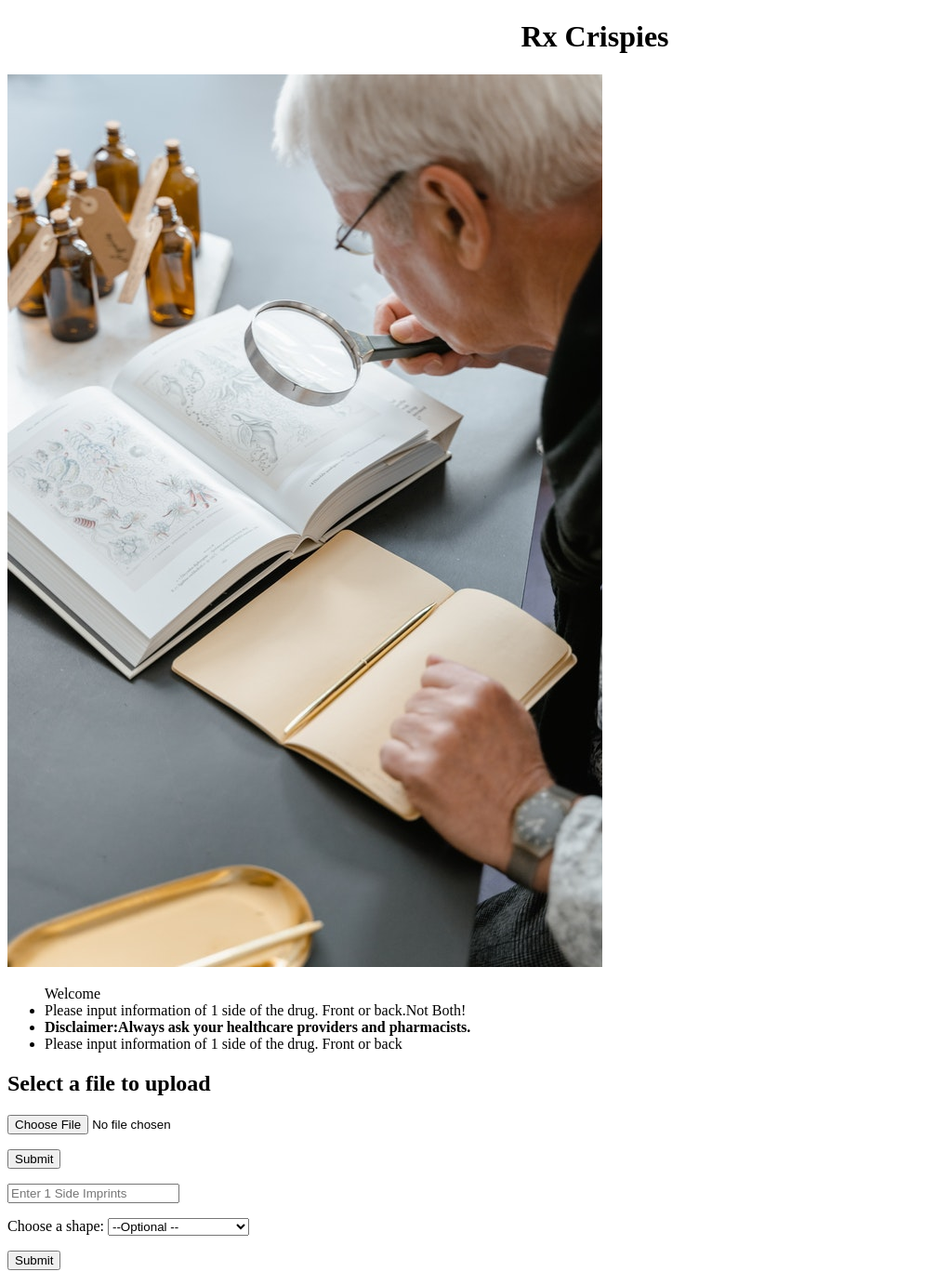
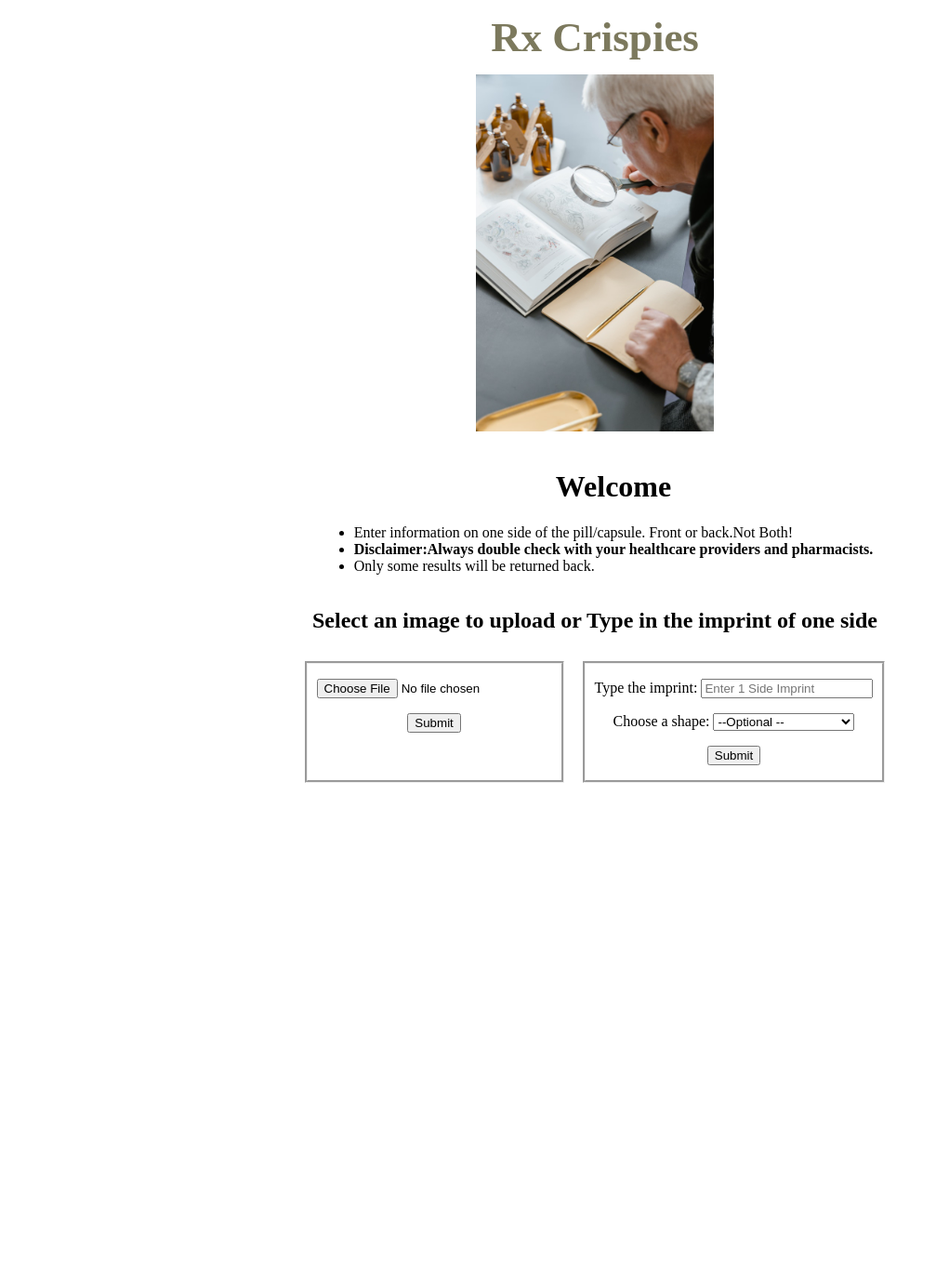
Before and after one commit to FeiLi1996/Rx-Identify, a Flask app: page / in a window 1280 px wide. Shown: the whole page at 93% size, without its empty margins (0-1007 px from the left). After the commit the page ends 842 px from the top, so only its background shows below. Run offline with Flask 2, Linux system fonts and the light colour scheme; some libraries are stand-ins or nearby versions.

Commit message:
added styles

```diff
--- /dev/null
+++ b/static/css/style.css
@@ -0,0 +1,72 @@
+#logo_img{
+    height: auto;
+    width: auto;
+
+    max-width: 256px;
+    max-height: 384px;
+
+}
+body{
+    text-align: center;
+}
+
+#app_name{
+    color: #7c795d;
+    font-family: 'Trocchi', serif;
+    font-size: 45px;
+    font-weight: bold;
+    line-height: 48px;
+    margin: 0;
+}
+
+
+#introduction{
+    display: flex;
+    flex: row;
+
+    justify-content: center;
+}
+
+
+#forms_container{
+    display: flex;
+    flex-direction: row;
+    justify-content: center;
+
+}
+.forms{
+    border: groove;
+    margin: 10px;
+}
+#text_form,#image_form{
+     margin: 10px;
+}
+
+li {
+    text-align: left;
+}
+
+#img_message{
+    color: red;
+    text-align: center;
+    font-size: 20px;
+}
+#img_result_wrapper{
+    display: flex;
+    flex-direction: row;
+    justify-content: center;
+}
+
+
+#drugs_result_overall{
+
+    /* border: groove; */
+    display: grid;
+    grid-template-columns: repeat(auto-fit, minmax(250px, 1fr));
+
+}
+
+.each_drug_result{
+    margin: 10px;
+    border: groove;
+}
--- a/templates/index.html
+++ b/templates/index.html
@@ -5,7 +5,7 @@
         <title>Medication Identification</title>
     <meta name="viewport" content="width=device-width, initial-scale=1" />
     <link rel="stylesheet" href="https://use.fontawesome.com/releases/v5.1.0/css/all.css" integrity="sha384-lKuwvrZot6UHsBSfcMvOkWwlCMgc0TaWr+30HWe3a4ltaBwTZhyTEggF5tJv8tbt" crossorigin="anonymous">
-
+    <link rel= "stylesheet" type= "text/css" href= "{{ url_for('static',filename='css/style.css') }}">
     <!-- <link rel="stylesheet" href="">
 
     <style>
@@ -14,80 +14,28 @@
     <script></script> -->
 </head>
 <body>
-    <p><h1 align="center">Rx Crispies</h1></p>
-    <img src='../static/images/search.jpg' alt ='Search Picture'  />
-    <div>
-        <ul> Welcome
-            <li>Please input information of 1 side of the drug. Front or back.Not Both!</li>
-            <li><strong>Disclaimer:Always ask your healthcare providers and pharmacists.</strong></li>
-            <li>Please input information of 1 side of the drug. Front or back</li>
+    <p><h1 id='app_name'>Rx Crispies</h1></p>
+    <img id ='logo_img'src='../static/images/search.jpg' alt ='Search Picture'  />
+    <div id='introduction'>
+        <ul> <h1>Welcome</h1>
+            <li>Enter information on one side of the pill/capsule. Front or back.Not Both!</li>
+            <li><strong>Disclaimer:Always double check with your healthcare providers and pharmacists.</strong></li>
+            <li>Only some results will be returned back.</li>
+
         </ul>
 
     </div>
     <div class="container">
         <div class="row">
-            <h2>Select a file to upload</h2>
-            <p>
-                {% with messages = get_flashed_messages() %}
-                    {% if messages %}
-                        <ul>
-                        {% for message in messages %}
-                            <li>{{ message }}</li>
-                        {% endfor %}
-                        </ul>
-                    {% endif %}
-                {% endwith %}
-            </p>
-            {% if filename or submit_text_form %}
-                <div>
-                    {% if filename %}
-                    <div>
-                        <span>
-                            <img src="{{ url_for('display_image', filename=filename) }}">
+            <h2>Select an image to upload or Type in the imprint of one side</h2>
 
-                            <div> <i class="fas fa-arrow-alt-circle-left"></i> Your uploaded image</div>
-                            <div>Detected Text: {{detected_text}}</div>
-                            <div>Confidence: {{detected_confidence}}%</div>
-                        </span>
-                    </div>
-                    {% endif %}
-                    <!-- <div>{{filename}}</div>
-                    <div>{{ url_for('display_image', filename=filename) }}</div>
-                    <div>"{{url_for('testing')}}"</div>
-                    <a href="{{url_for('testing')}}">test</a> -->
-                    <!-- {% for element in test%}
-                        <div>{{element}}</div>
-                    {% endfor %} -->
-                    {% if (drug_data) is string %}
-                        <div id='error_message'>{{drug_data}}</div>
-                        <!-- {% for element in drug_data%}
-                            <div style='color:blue'>{{element['name']}} hello222</div>
-                            <div>{{'hello'}}</div>
 
-                        {% endfor %} -->
-                    {% else %}
-                        <!-- <div>
-                            <div style='color:blue'>{{drug_data.0.name}}</div>
-                            <div style='color:green'>{{drug_data.0.manufacturer}}</div>
-                            <div style='color:orange'>{{drug_data.0.description}}</div>
-                            <div style='color:red'>{{drug_data.0.imprint}}</div>
-                        </div> -->
-                        {% for drug in drug_data%}
-                            <div class="each_drug_result">
-                                <div style='color:blue'>{{drug.name}}</div>
-                                <div>{{drug.manufacturer}}</div>
-                                <div>{{drug.description}}</div>
-                                <div style='color:red'>{{drug.imprint}}</div>
-                            </div>
-                        {% endfor %}
-                    {% endif %}
-                </div>
-            {% endif %}
-            <div>
-                <div>
-                    <form method="post" action="/" enctype="multipart/form-data">
+            <div id="forms_container">
+                <div class='forms '>
+                    <form  id= 'image_form' method="post" action="/" enctype="multipart/form-data">
 
                         <p>
+
                             <input type="file" name="file" class="form-control" autocomplete="off" required>
                         </p>
 
@@ -96,11 +44,12 @@
                         </p>
                     </form>
                 </div>
-                <div>
-                    <form method="post" action="/text_input" >
+                <div class='forms'>
+                    <form id='text_form' method="post" action="/text_input" >
 
                         <p>
-                            <input type="text" name="imprint" placeholder="Enter 1 Side Imprints" class="form-control" autocomplete="off" required>
+                            <label for="shape">Type the imprint:</label>
+                            <input type="text" name="imprint" placeholder="Enter 1 Side Imprint" class="form-control" autocomplete="off" required>
                         </p>
 
                         <p>
@@ -134,6 +83,68 @@
                 </div>
 
             </div>
+            <p>
+                {% with messages = get_flashed_messages() %}
+                    {% if messages %}
+                        <div>
+                        {% for message in messages %}
+                            <span id='img_message'>{{ message }}</span>
+                        {% endfor %}
+                        </div>
+                    {% endif %}
+                {% endwith %}
+            </p>
+            {% if filename or submit_text_form %}
+            <div>
+                {% if filename %}
+                <div id='img_result_wrapper'>
+                    <div>
+
+                        <img  src="{{ url_for('display_image', filename=filename) }}">
+                    </div>
+                    <div>
+                        <div> <i class="fas fa-arrow-alt-circle-left"></i> Your uploaded image</div>
+                        <div>Detected Text: {{detected_text}}</div>
+                        <div>Confidence: {{detected_confidence}}%</div>
+                    </div>
+                </div>
+                {% endif %}
+                <!-- <div>{{filename}}</div>
+                <div>{{ url_for('display_image', filename=filename) }}</div>
+                <div>"{{url_for('testing')}}"</div>
+                <a href="{{url_for('testing')}}">test</a> -->
+                <!-- {% for element in test%}
+                    <div>{{element}}</div>
+                {% endfor %} -->
+                {% if (drug_data) is string %}
+                    <div id='error_message'>{{drug_data}}</div>
+                    <!-- {% for element in drug_data%}
+                        <div style='color:blue'>{{element['name']}} hello222</div>
+                        <div>{{'hello'}}</div>
+
+                    {% endfor %} -->
+                {% else %}
+                    <!-- <div>
+                        <div style='color:blue'>{{drug_data.0.name}}</div>
+                        <div style='color:green'>{{drug_data.0.manufacturer}}</div>
+                        <div style='color:orange'>{{drug_data.0.description}}</div>
+                        <div style='color:red'>{{drug_data.0.imprint}}</div>
+                    </div> -->
+                    <div id="drugs_result_overall">
+                    {% for drug in drug_data%}
+                        <div class="each_drug_result">
+
+                            <div style='color:blue'>{{drug.name}}</div>
+                            <div>{{drug.manufacturer}}</div>
+                            <div style='color:green'>{{drug.description}}</div>
+                            <div style='color:red'>{{drug.imprint}}</div>
+                        </div>
+
+                    {% endfor %}
+                    </div>
+                {% endif %}
+            </div>
+        {% endif %}
         </div>
     </div>
 </body>
```
Also changed, not shown: static/uploads/test4.PNG (added).
